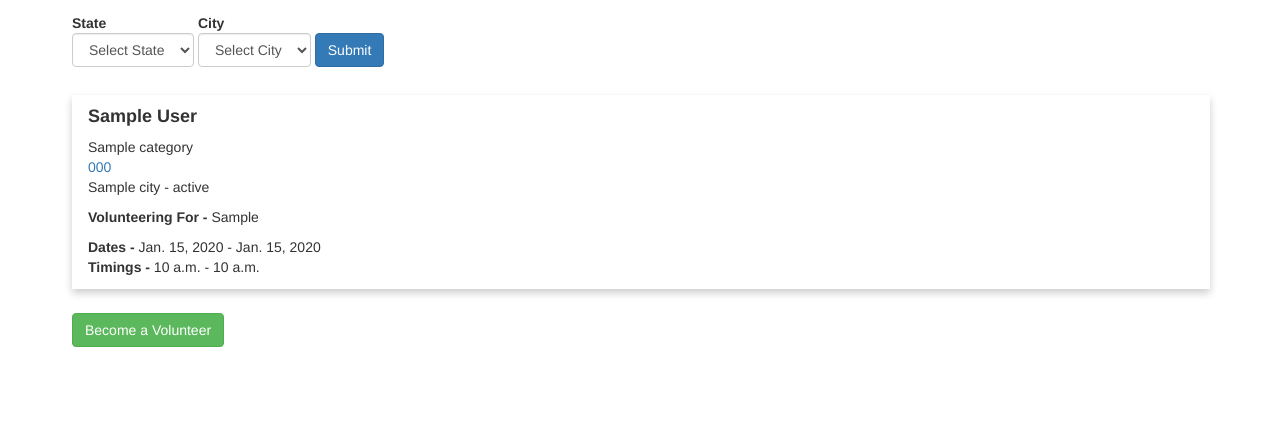
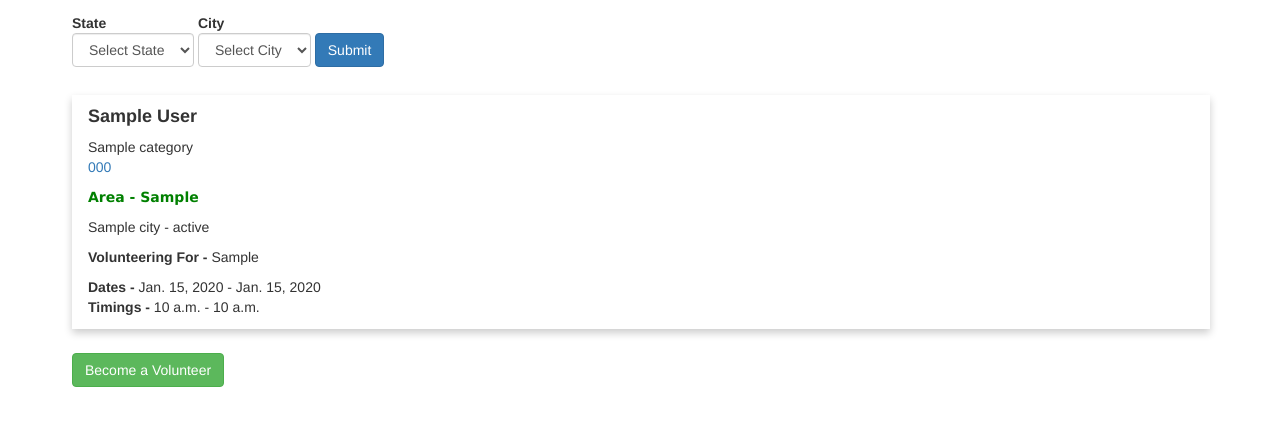
Before and after one commit to vinitapplop/noblack, a Django app: page / in a window 1280 px wide. Shown: the part 51-496 px from the top of the page. Run offline with Django 3.2, Linux system fonts and the light colour scheme; tables that the repository leaves empty hold one stand-in row (values such as "Sample post"); data that the repository does not hold is empty; some libraries are stand-ins or nearby versions.

Commit message:
area added

```diff
--- a/templates/home.html
+++ b/templates/home.html
@@ -124,6 +124,7 @@
                                 <p>{{ v.category.name }}<br>
                                     <a href="tel:+91{{ v.mobile }}">{{ v.mobile }}</a>
                                     <br>
+                                    <p><font face="verdana" color="green"><strong>Area - {{ v.landmark }}</strong></font></p>
                                     {{ v.city.city_name }} - {{ v.city.state.state_name }}
                                 </p>
                                 <p><strong>Volunteering For - </strong>{{ v.volunteering_for }}</p>
```
